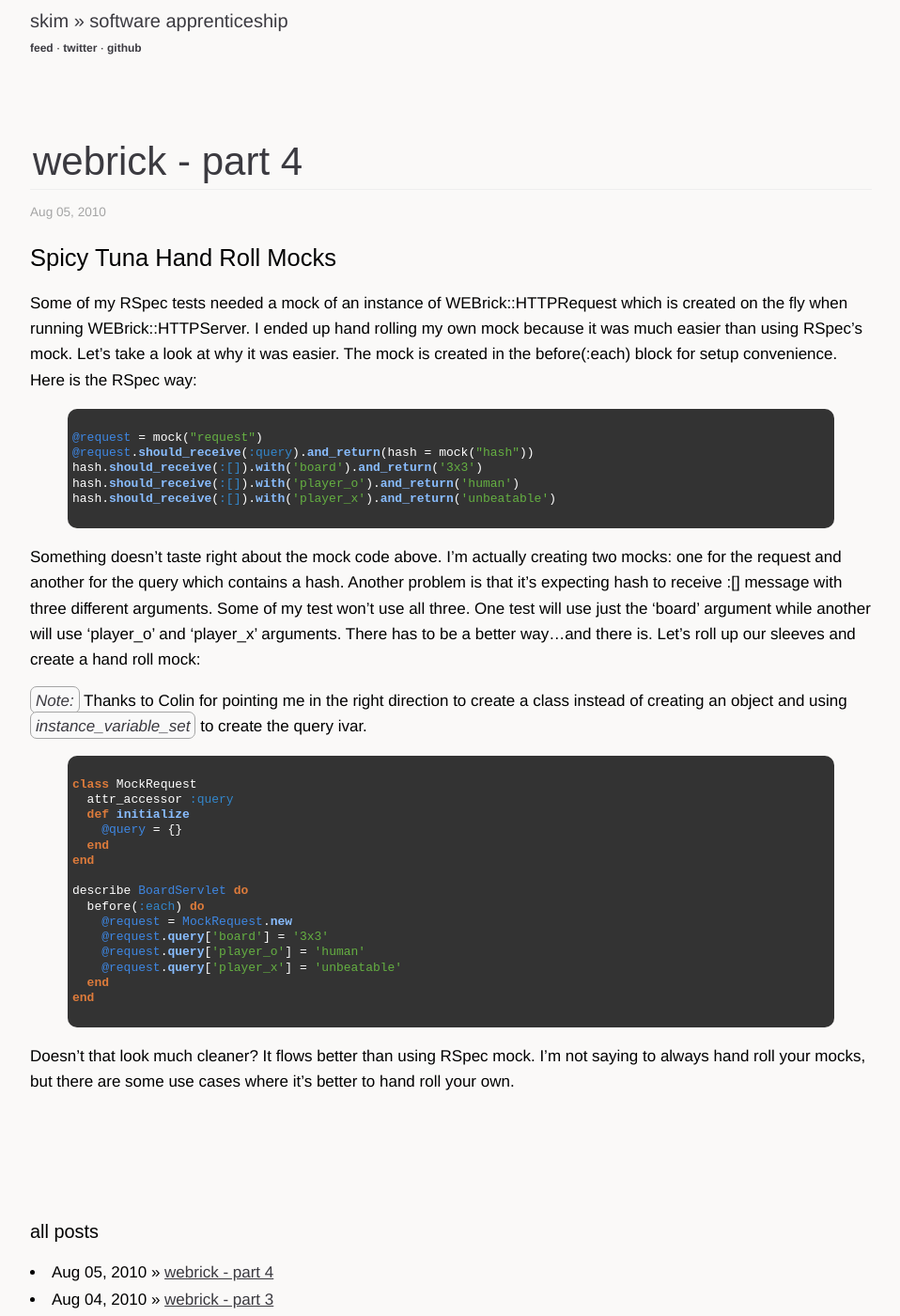
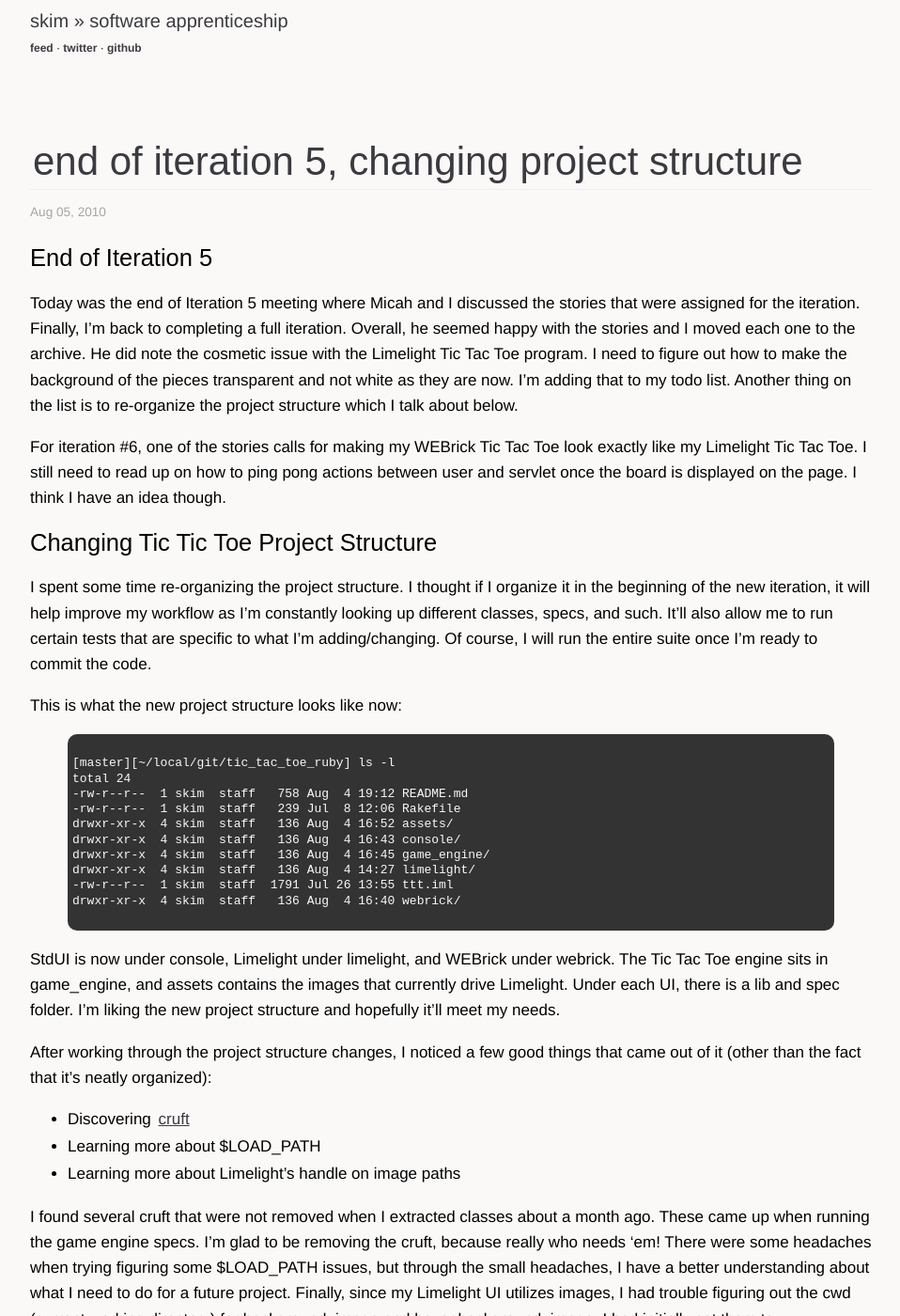
Before and after one commit to sl4m/skim.cc, a Jekyll site: the page built from _posts/2010-08-04-webrick-part-4.markdown, in a window 1280 px wide and 1400 px high. Shown: the whole window at 94% size, without its empty margins (160-1118 px from the left). Built offline with Jekyll 4.4.1, drawn with Linux system fonts in a browser that asks for light colours; comment, search, counter and statistics services are not loaded; some of the changed text lies outside the part shown.

Commit message:
updated post

```diff
--- a/_posts/2010-08-04-webrick-part-4.markdown
+++ b/_posts/2010-08-04-webrick-part-4.markdown
@@ -1,6 +1,6 @@
 ---
 layout: post
-title: webrick - part 4
+title: end of iteration 5, changing project structure
 date: 2010-08-04 23:59:00 -05:00
 categories:
   -- software craftsmanship
@@ -9,9 +9,46 @@ categories:
   -- webrick
 ---
 
-## Spicy Tuna Hand Roll Mocks
+## End of Iteration 5
 
-Some of my RSpec tests needed a mock of an instance of WEBrick::HTTPRequest which is created on the fly when running WEBrick::HTTPServer.  I ended up hand rolling my own mock because it was much easier than using RSpec's mock.  Let's take a look at why it was easier.  The mock is created in the before(:each) block for setup convenience.  Here is the RSpec way:
+Today was the end of Iteration 5 meeting where Micah and I discussed the stories that were assigned for the iteration.  Finally, I'm back to completing a full iteration.  Overall, he seemed happy with the stories and I moved each one to the archive.  He did note the cosmetic issue with the Limelight Tic Tac Toe program.  I need to figure out how to make the background of the pieces transparent and not white as they are now.  I'm adding that to my todo list.  Another thing on the list is to re-organize the project structure which I talk about below.
+
+For iteration #6, one of the stories calls for making my WEBrick Tic Tac Toe look exactly like my Limelight Tic Tac Toe.  I still need to read up on how to ping pong actions between user and servlet once the board is displayed on the page.  I think I have an idea though.
+
+## Changing Tic Tic Toe Project Structure
+
+I spent some time re-organizing the project structure.  I thought if I organize it in the beginning of the new iteration, it will help improve my workflow as I'm constantly looking up different classes, specs, and such.  It'll also allow me to run certain tests that are specific to what I'm adding/changing.  Of course, I will run the entire suite once I'm ready to commit the code.
+
+This is what the new project structure looks like now:
+
+{% highlight text %}
+[master][~/local/git/tic_tac_toe_ruby] ls -l
+total 24
+-rw-r--r--  1 skim  staff   758 Aug  4 19:12 README.md
+-rw-r--r--  1 skim  staff   239 Jul  8 12:06 Rakefile
+drwxr-xr-x  4 skim  staff   136 Aug  4 16:52 assets/
+drwxr-xr-x  4 skim  staff   136 Aug  4 16:43 console/
+drwxr-xr-x  4 skim  staff   136 Aug  4 16:45 game_engine/
+drwxr-xr-x  4 skim  staff   136 Aug  4 14:27 limelight/
+-rw-r--r--  1 skim  staff  1791 Jul 26 13:55 ttt.iml
+drwxr-xr-x  4 skim  staff   136 Aug  4 16:40 webrick/
+{% endhighlight %}
+
+StdUI is now under console, Limelight under limelight, and WEBrick under webrick.  The Tic Tac Toe engine sits in game_engine, and assets contains the images that currently drive Limelight.  Under each UI, there is a lib and spec folder.  I'm liking the new project structure and hopefully it'll meet my needs.
+
+After working through the project structure changes, I noticed a few good things that came out of it (other than the fact that it's neatly organized):
+
+* Discovering [cruft](http://en.wikipedia.org/wiki/Cruft)
+* Learning more about $LOAD_PATH
+* Learning more about Limelight's handle on image paths
+
+I found several cruft that were not removed when I extracted classes about a month ago.  These came up when running the game engine specs.  I'm glad to be removing the cruft, because really who needs 'em!  There were some headaches when trying figuring some $LOAD_PATH issues, but through the small headaches, I have a better understanding about what I need to do for a future project.  Finally, since my Limelight UI utilizes images, I had trouble figuring out the cwd (current working directory) for background_image and hover.background_image.  I had initially set them to "images/background/...", and tried adding the new images path to the $LOAD_PATH, but it doesn't read from there at all.  I'm not sure what I was thinking, but I thought it would look in the $LOAD_PATH.  I quickly fired up Limelight Playbills to load up the Limelight docs and found out in the Background tutorial that "the filename of the image should be relative to the root directory of the Production."  Bingo.  I quickly converted all paths by using an instance variable I created from Production, but ran into a little problem.  Styles.rb does not seem to understand the production object, so I had to hardcode in the new paths
+
+This is probably the biggest [commit](http://github.com/sl4m/tic_tac_toe_ruby/commit/61bef205545b3d8940e9eaedde0d2d667b9f6371) I've ever made to GitHub, albeit its non-feature change; it's nice to having a clean project again.
+
+## "Spicy Tuna" Hand Roll Mocks
+
+I probably should've stopped blogging after the project structure topic, but I wanted to talk a bit on hand rolling mocks.  Some of my RSpec tests needed a mock of an instance of WEBrick::HTTPRequest which is created on the fly when running WEBrick::HTTPServer.  I ended up hand rolling my own mock because it was much easier than using RSpec's mock.  Let's take a look at why it was easier.  The mock was created in the before(:each) block for setup convenience.  Here is the RSpec way:
 
 {% highlight ruby %}
 @request = mock("request")
@@ -21,7 +58,7 @@ hash.should_receive(:[]).with('player_o').and_return('human')
 hash.should_receive(:[]).with('player_x').and_return('unbeatable')
 {% endhighlight %}
 
-Something doesn't taste right about the mock code above.  I'm actually creating two mocks: one for the request and another for the query which contains a hash.  Another problem is that it's expecting hash to receive :[] message with three different arguments.  Some of my test won't use all three.  One test will use just the 'board' argument while another will use 'player_o' and 'player_x' arguments.  There has to be a better way...and there is.  Let's roll up our sleeves and create a hand roll mock:
+Something doesn't taste right about the mock code above.  First, I'm actually creating two mocks: one for the request and another for the query which contains a hash.  Second, it's expecting hash to receive :[] message with three different arguments.  Some of my test won't use all three, so it'll fail on "should receive".  Let's take a look at when you hand roll your own mock:
 
 *Note:* Thanks to Colin for pointing me in the right direction to create a class instead of creating an object and using *instance_variable_set* to create the query ivar.
 
@@ -43,4 +80,4 @@ describe BoardServlet do
 end
 {% endhighlight %}
 
-Doesn't that look much cleaner?  It flows better than using RSpec mock.  I'm not saying to always hand roll your mocks, but there are some use cases where it's better to hand roll your own.
+Doesn't that look much cleaner?  It flows better than using RSpec mock.  I think there's a special place for hand rolling your own mocks, but I don't think it should be done all the time.  RSpec mocks do a great job by itself.
```
